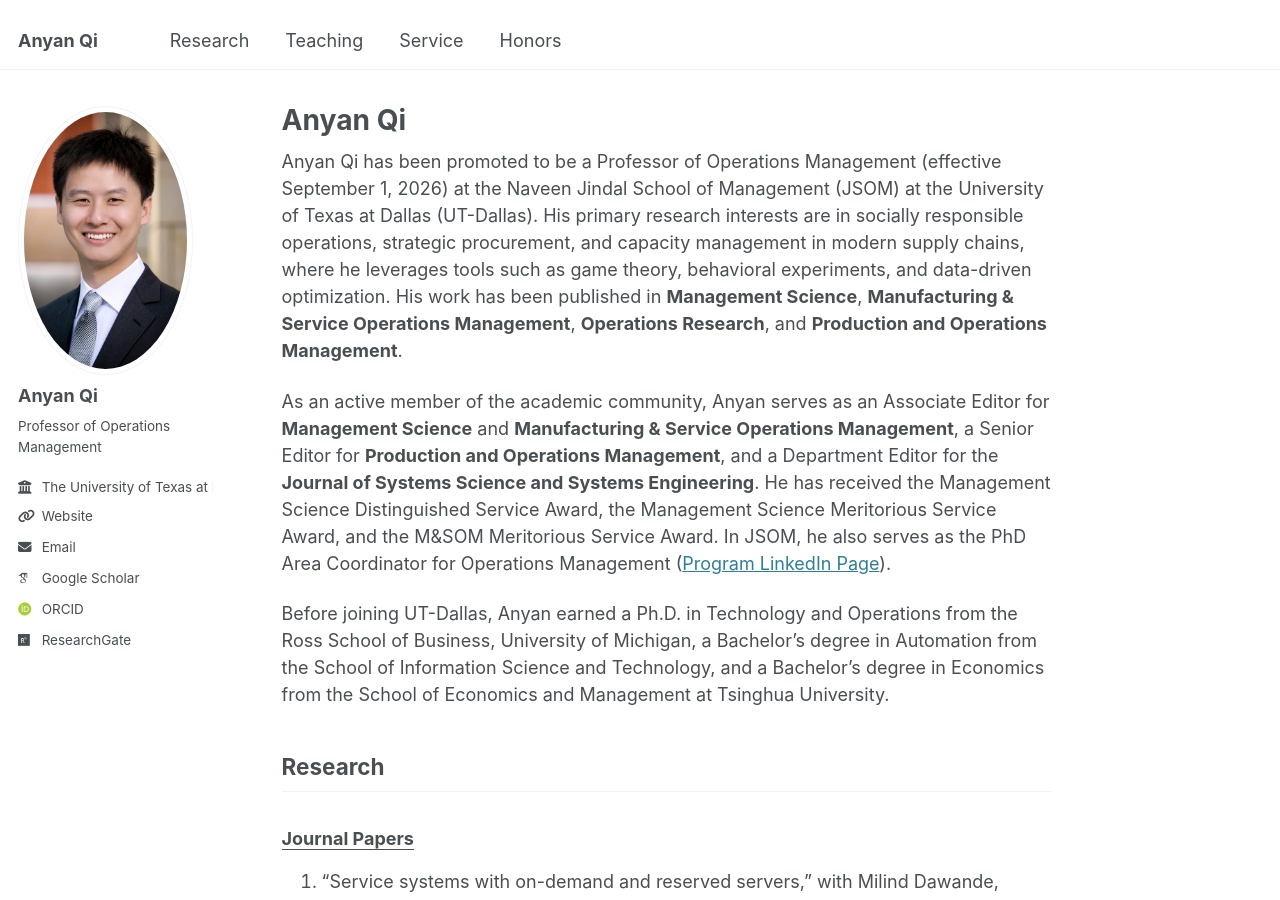
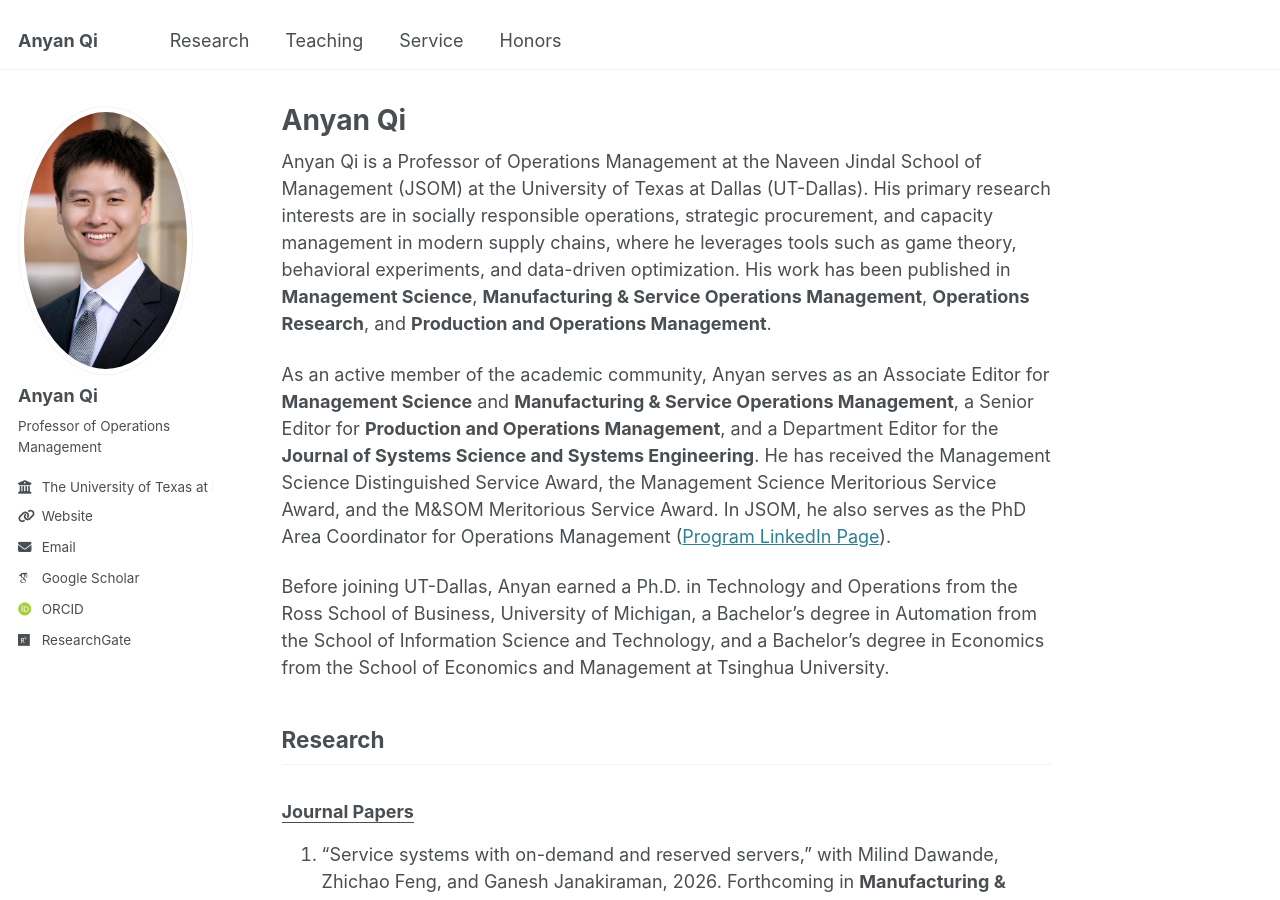
Before and after one commit to qi-anyan/qi-anyan.github.io, a Jekyll site: the page built from _pages/about.md, in a window 1280 px wide and 900 px high. Built offline with Jekyll 4.4.1, drawn with Linux system fonts in a browser that asks for light colours; some web fonts are replaced.

Commit message:
Update professor title wording

```diff
--- a/_pages/about.md
+++ b/_pages/about.md
@@ -7,7 +7,7 @@ redirect_from:
   - /about.html
 ---
 
-Anyan Qi has been promoted to be a Professor of Operations Management (effective September 1, 2026) at the Naveen Jindal School of Management (JSOM) at the University of Texas at Dallas (UT-Dallas). His primary research interests are in socially responsible operations, strategic procurement, and capacity management in modern supply chains, where he leverages tools such as game theory, behavioral experiments, and data-driven optimization. His work has been published in **Management Science**, **Manufacturing & Service Operations Management**, **Operations Research**, and **Production and Operations Management**.
+Anyan Qi is a Professor of Operations Management at the Naveen Jindal School of Management (JSOM) at the University of Texas at Dallas (UT-Dallas). His primary research interests are in socially responsible operations, strategic procurement, and capacity management in modern supply chains, where he leverages tools such as game theory, behavioral experiments, and data-driven optimization. His work has been published in **Management Science**, **Manufacturing & Service Operations Management**, **Operations Research**, and **Production and Operations Management**.
 
 As an active member of the academic community, Anyan serves as an Associate Editor for **Management Science** and **Manufacturing & Service Operations Management**, a Senior Editor for **Production and Operations Management**, and a Department Editor for the **Journal of Systems Science and Systems Engineering**. He has received the Management Science Distinguished Service Award, the Management Science Meritorious Service Award, and the M&SOM Meritorious Service Award. In JSOM, he also serves as the PhD Area Coordinator for Operations Management ([Program LinkedIn Page](https://www.linkedin.com/company/jsom-operations-management-phd-program/)).
 
```
